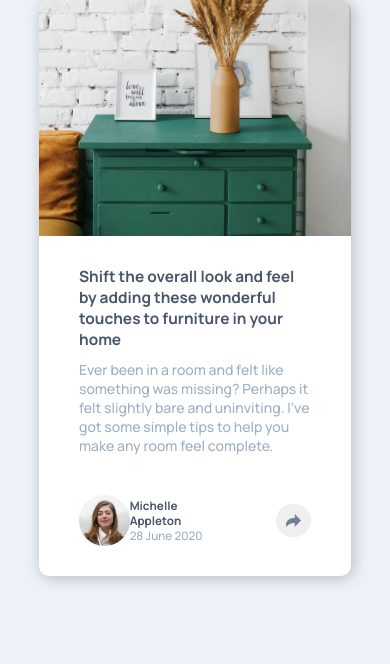
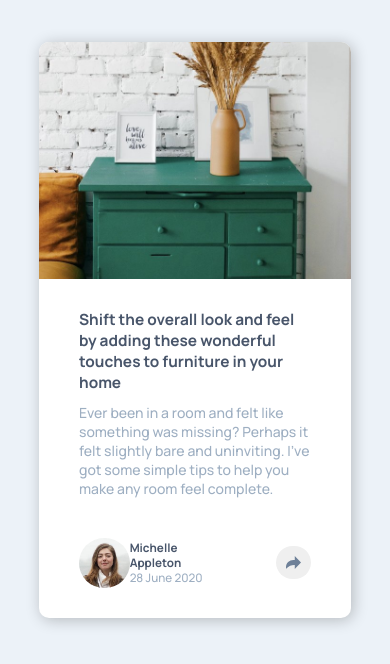
Before and after one commit to Omega24Rofi/PPW-6-Poernomo-Maulana-Rofif-A, a plain HTML site: page index.html in a window 390 px wide. Drawn offline with Linux system fonts and the light colour scheme.

Commit message:
Update style.css

```diff
--- a/styles/style.css
+++ b/styles/style.css
@@ -150,12 +150,9 @@ button.show{
     body{
         font-size: 14px;
         font-weight: 500;
-        display:flex;
-        justify-content : center;
-        align-items: center;
     }
     main{
-        margin: auto;
+        margin: 5vh auto;
         flex-wrap: wrap;
         flex-direction: column;
         overflow: hidden;
```
